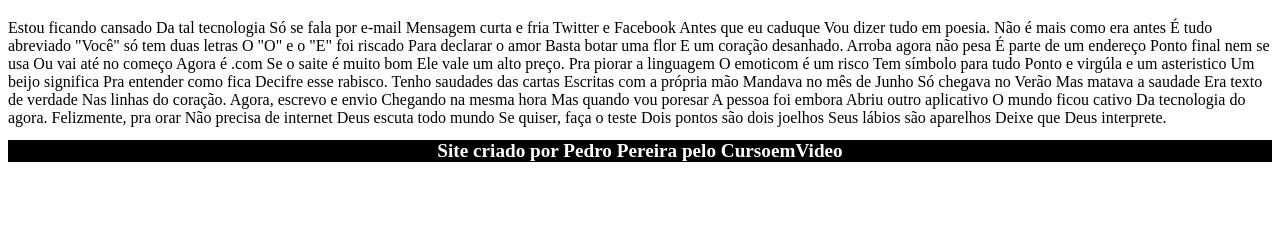
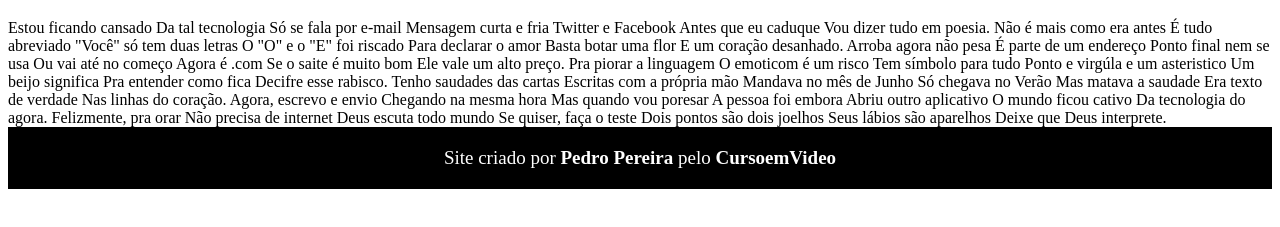
Before and after one commit to PedroPereiradaCostaJr/html-css, a plain HTML site: page exercicios/Desafios/Desafio11/projeto-cordel.html in a window 1280 px wide. Shown: the part 61-288 px from the top of the page. Drawn offline with Linux system fonts and the light colour scheme.

Commit message:
atualizando

```diff
--- a/exercicios/Desafios/Desafio11/projeto-cordel.html
+++ b/exercicios/Desafios/Desafio11/projeto-cordel.html
@@ -14,7 +14,7 @@
             por <a href="https://www.recantodasletras.com.br/poesias/3186743"> Milton Duarte</a>
         </h1>
     </header>
-    <main>
+        <main>
         Estou ficando cansado
         Da tal tecnologia
         Só se fala por e-mail
@@ -70,9 +70,9 @@
         Dois pontos são dois joelhos
         Seus lábios são aparelhos
         Deixe que Deus interprete.
-    </main>
+        </main>
     <footer>
-        <h1>Site criado por Pedro Pereira pelo CursoemVideo</h1>
+        <p>Site criado por <a href="https://github.com/PedroPereiradaCostaJr" target="_blank">Pedro Pereira</a> pelo <a href="https://youtube.com/cursoemvideo" target="_blank">CursoemVideo</a></p>
     </footer>
 </body>
 </html>
--- a/exercicios/Desafios/Desafio11/style.css
+++ b/exercicios/Desafios/Desafio11/style.css
@@ -4,11 +4,15 @@ footer {
     background-color: black;
     color: white;
     text-align: center;
-    font-size: .6em;
+    font-size: 19px;
     text-decoration: none;
-
+    padding: 1px;
 }
-footer > a {
+footer p > a {
     color: white;
-    font-weight: lighter;
+    font-weight: bolder;
+    text-decoration: none;
 }
+footer a:hover {
+    text-decoration: underline;
+}
```
Also changed, not shown: exercicios/Desafios/Desafio11/cordel-moderno.txt (added), exercicios/Desafios/Desafio11/imagens/background001.jpg (added), exercicios/Desafios/Desafio11/imagens/background002.jpg (added).
